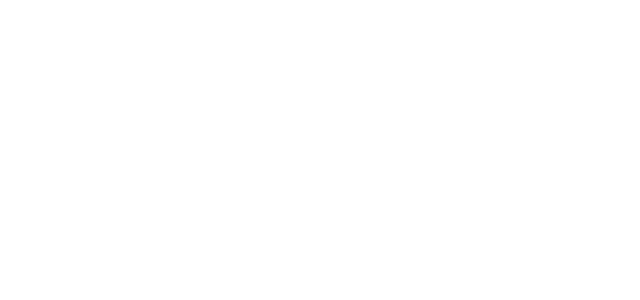
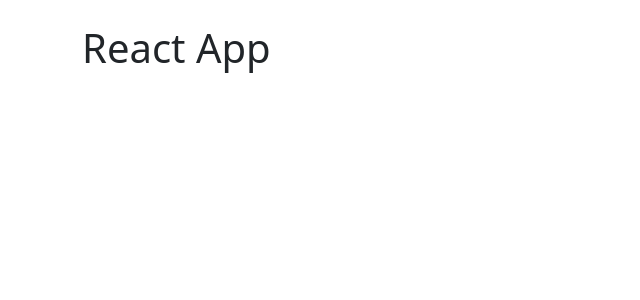
Before and after one commit to unclekoin/react-github-search-app, a React (Create React App) app: page / in a window 1280 px wide. Shown: the top 300 px of the page, without its empty margins (0-640 px from the left). Built offline with nearby package versions, Linux system fonts and the light colour scheme.

Commit message:
feat: install bootstrap & SASS

```diff
--- a/package.json
+++ b/package.json
@@ -6,6 +6,7 @@
     "@testing-library/jest-dom": "^5.14.1",
     "@testing-library/react": "^11.2.7",
     "@testing-library/user-event": "^12.8.3",
+    "bootstrap": "^5.0.1",
     "react": "^17.0.2",
     "react-dom": "^17.0.2",
     "react-scripts": "4.0.3",
@@ -34,5 +35,8 @@
       "last 1 firefox version",
       "last 1 safari version"
     ]
+  },
+  "devDependencies": {
+    "node-sass": "^6.0.0"
   }
 }
--- a/src/App.js
+++ b/src/App.js
@@ -2,7 +2,8 @@
 
 function App() {
   return (
-    <div className="App">
+    <div className="container pt-4">
+      <h1>React App</h1>
     </div>
   );
 }
--- a/src/index.css
+++ /dev/null
@@ -1,13 +0,0 @@
-body {
-  margin: 0;
-  font-family: -apple-system, BlinkMacSystemFont, 'Segoe UI', 'Roboto', 'Oxygen',
-    'Ubuntu', 'Cantarell', 'Fira Sans', 'Droid Sans', 'Helvetica Neue',
-    sans-serif;
-  -webkit-font-smoothing: antialiased;
-  -moz-osx-font-smoothing: grayscale;
-}
-
-code {
-  font-family: source-code-pro, Menlo, Monaco, Consolas, 'Courier New',
-    monospace;
-}
--- a/src/index.js
+++ b/src/index.js
@@ -1,6 +1,6 @@
 import React from 'react';
 import ReactDOM from 'react-dom';
-import './index.css';
+import './index.scss';
 import App from './App';
 
 ReactDOM.render(<App />, document.getElementById('root')
--- /dev/null
+++ b/src/index.scss
@@ -0,0 +1 @@
+@import "~bootstrap/scss/bootstrap";
```
Also changed, not shown: 2 other files (tests, documents, lock files or other folders).
